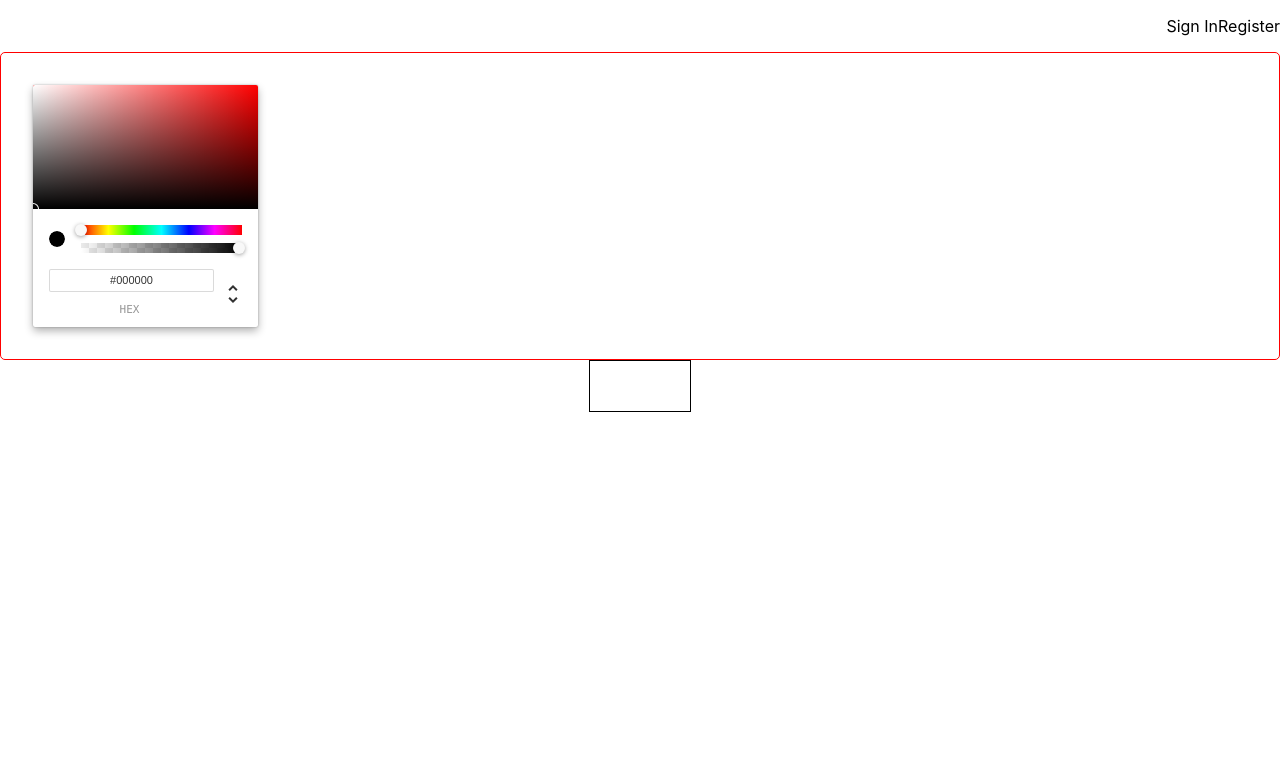
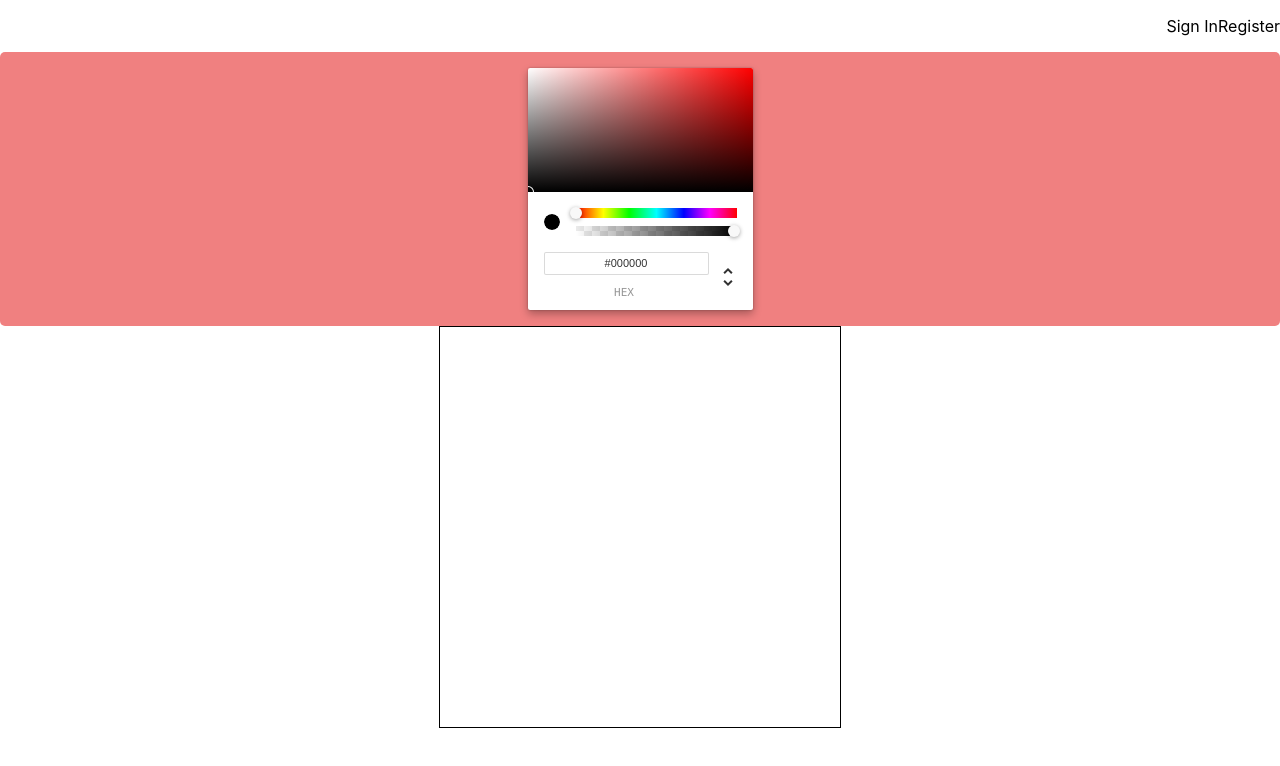
Before and after one commit to Shoozle/React-Story-Creator, a React (Create React App) app: page / in a window 1280 px wide. Shown: the top 766 px of the page. Built offline with nearby package versions, Linux system fonts and the light colour scheme; the HTML template or start-up script is replaced by a standard one.

Commit message:
Toolbox CSS center

```diff
--- a/src/App.js
+++ b/src/App.js
@@ -43,8 +43,8 @@ render() {
             {
                 route === 'create'
                     ?
-                    <div>
-                        <div className='toolbox'>
+                    <div className='flex'>
+                        <div className='toolbox tc center w-20'>
                             <ChromePicker
                                 color={background}
                                 onChange={this.handleChangeComplete}
--- a/src/components/DrawingCanvas/DrawingCanvas.css
+++ b/src/components/DrawingCanvas/DrawingCanvas.css
@@ -1,6 +1,4 @@
 .DrawingCanvas{
     border: 1px solid black;
-    width: 100px;
-    height: 100px;
     height: auto;
 }
--- a/src/components/DrawingCanvas/DrawingCanvas.js
+++ b/src/components/DrawingCanvas/DrawingCanvas.js
@@ -45,7 +45,7 @@ class DrawingCanvas extends React.Component {
     render() {
         return (
             <div className='tc w-70'>
-                <canvas className='DrawingCanvas' ref={this.canvas}
+                <canvas className='DrawingCanvas' width={'400px'} height={'400px'} ref={this.canvas}
                 onMouseDown={(e) => this.startPosition(e)}
                 onMouseMove={(e) => this.draw(e)}
                 onMouseUp={() => this.finishedPosition()}
--- a/src/components/Toolbox/Toolbox.css
+++ b/src/components/Toolbox/Toolbox.css
@@ -1,5 +1,6 @@
 .toolbox{
-    border: 1px solid red;
     border-radius: 5px;
-    padding: 2em;
+    padding: 1em;
+    min-width: 225px;
+    background-color: lightcoral;
 }
```
